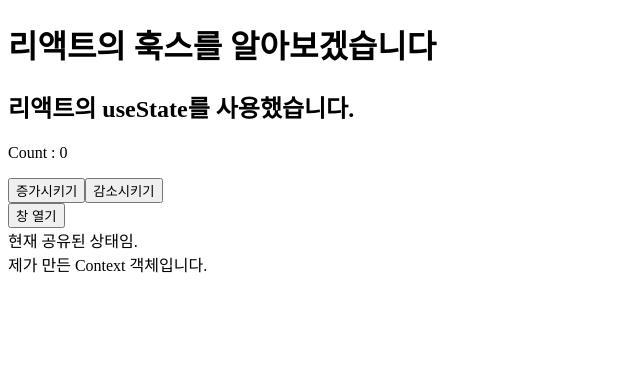
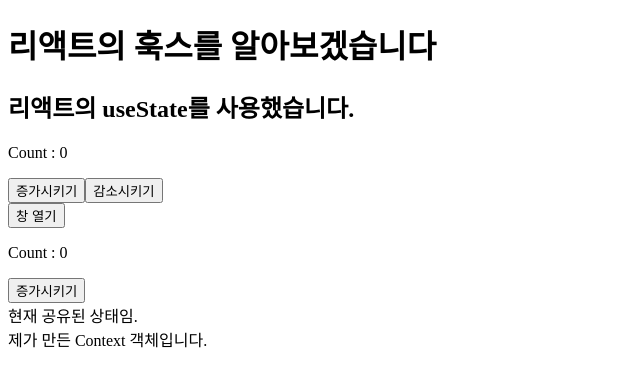
Before and after one commit to krapli441/react_hooks, a React app: page / in a window 1280 px wide. Shown: the top 386 px of the page, without its empty margins (0-640 px from the left). Built offline with nearby package versions, Linux system fonts and the light colour scheme; the HTML template or start-up script is replaced by a standard one.

Commit message:
연습한 훅들을 모아왔다.

```diff
--- a/src/views/App.tsx
+++ b/src/views/App.tsx
@@ -1,7 +1,8 @@
 import React from "react";
 import State from "./UseState";
 import Modal from "./UseStateModal";
-import { ParentComponent,ChildComponent } from "./useContext";
+import { ParentComponent, ChildComponent } from "./useContext";
+import Effect from "./useEffect";
 
 export default function App() {
   return (
@@ -9,8 +10,9 @@ export default function App() {
       <h1>리액트의 훅스를 알아보겠습니다</h1>
       <State></State>
       <Modal></Modal>
+      <Effect />
       <ParentComponent />
-      <ChildComponent/>
+      <ChildComponent />
     </>
   );
 }
```
